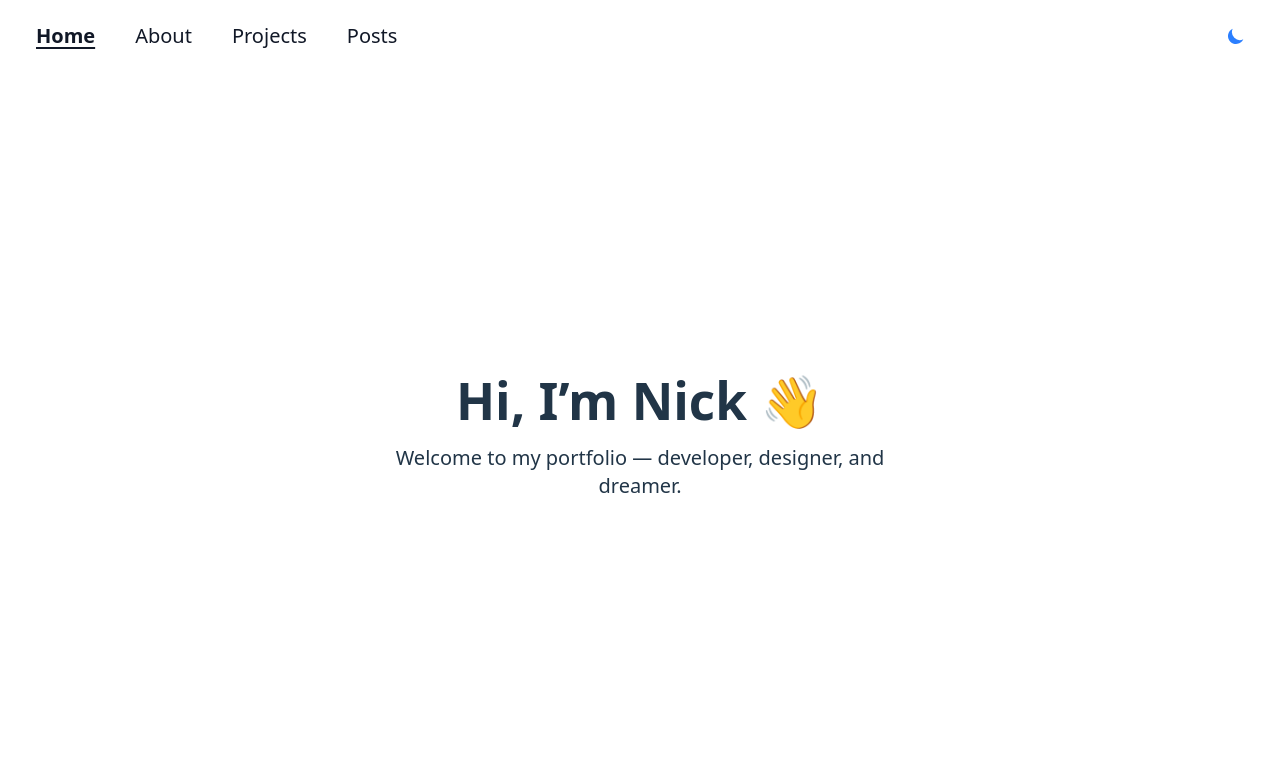
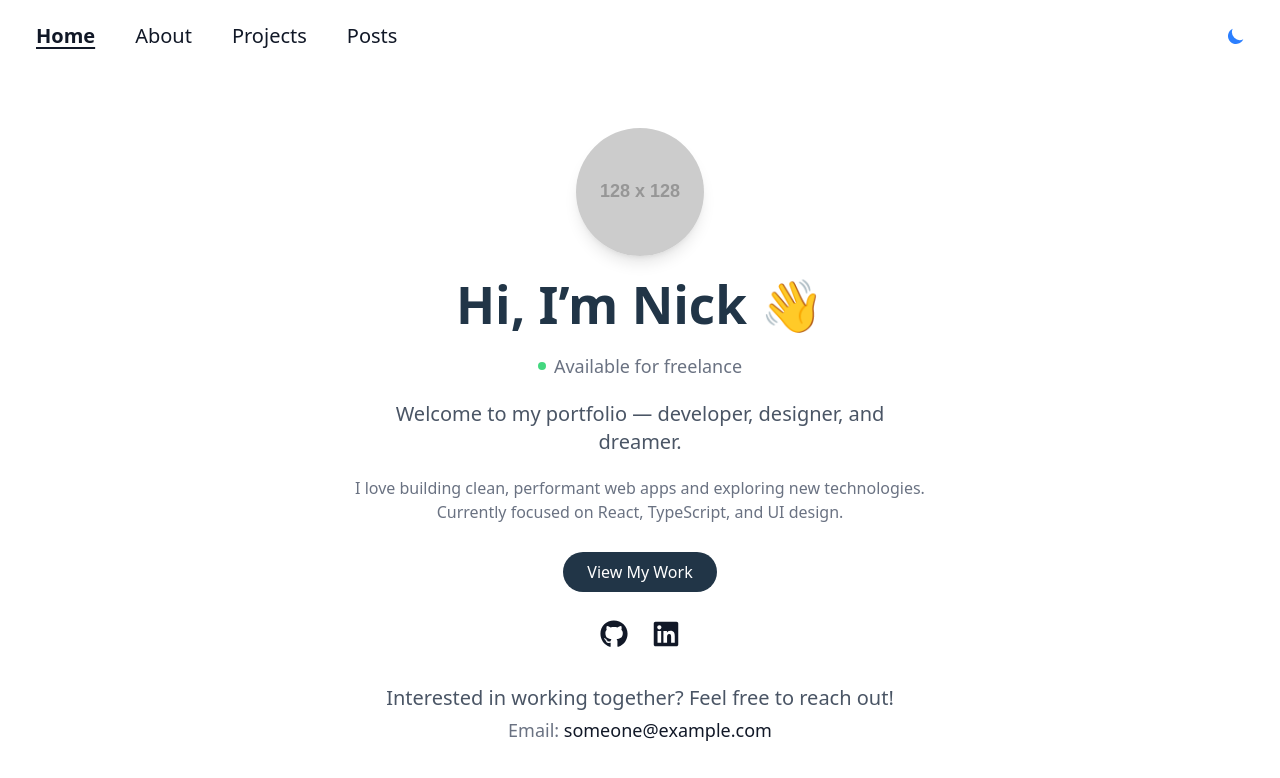
Before and after one commit to nicholas-camp/nicholas-camp.github.io, a React (Vite) app: page / in a window 1280 px wide. Shown: the top 778 px of the page. Built offline with nearby package versions, Linux system fonts and the light colour scheme.

Commit message:
Update home page content

```diff
--- a/src/pages/Home.tsx
+++ b/src/pages/Home.tsx
@@ -1,9 +1,74 @@
+import { FaGithub, FaLinkedin } from 'react-icons/fa'
+
 const Home = () => (
-    <div className="w-full h-full flex flex-col items-center justify-center text-center px-4">
-        <h1 className="text-5xl font-bold mb-4">Hi, I’m Nick 👋</h1>
-        <p className="text-xl max-w-xl">
+    <div className="w-full h-full flex flex-col items-center justify-center text-center px-4 space-y-5">
+        {/* Profile Picture */}
+        <img
+            src="https://placehold.co/128"
+            alt="Profile"
+            className="w-32 h-32 rounded-full object-cover shadow-lg"
+        />
+
+        {/* Heading */}
+        <h1 className="text-5xl font-bold">Hi, I’m Nick 👋</h1>
+
+        {/* Subtle status */}
+        <div className="flex items-center gap-2 text-lg text-gray-500 dark:text-gray-400">
+            <span className="h-2 w-2 rounded-full bg-green-500 animate-pulse"></span>
+            <span>Available for freelance</span>
+        </div>
+
+        {/* Subtitle */}
+        <p className="text-xl max-w-xl text-gray-600 dark:text-gray-400">
             Welcome to my portfolio — developer, designer, and dreamer.
         </p>
+
+        {/* Short Bio */}
+        <p className="text-md max-w-xl text-gray-500 dark:text-gray-400">
+            I love building clean, performant web apps and exploring new technologies. Currently focused on React, TypeScript, and UI design.
+        </p>
+
+        {/* CTA Button */}
+        <a
+            href="/projects"
+            className="mt-2 inline-block px-6 py-2 rounded-full transition hover:opacity-90"
+            style={{
+                backgroundColor: 'var(--text-color)',
+                color: 'var(--bg-color)',
+            }}
+        >
+            View My Work
+        </a>
+
+        {/* Social Links */}
+        <div className="flex gap-6 mt-2">
+            <a
+                href="https://github.com/yourusername"
+                target="_blank"
+                rel="noopener noreferrer"
+                className="text-gray-700 dark:text-gray-300 hover:text-black dark:hover:text-white transition"
+            >
+                <FaGithub size={28} />
+            </a>
+            <a
+                href="https://linkedin.com/in/yourusername"
+                target="_blank"
+                rel="noopener noreferrer"
+                className="text-blue-700 dark:text-blue-400 hover:text-blue-900 dark:hover:text-blue-200 transition"
+            >
+                <FaLinkedin size={28} />
+            </a>
+        </div>
+
+        {/* Contact Me Section */}
+        <div className="mt-4 space-y-1">
+            <p className="text-xl text-gray-600 dark:text-gray-400">
+                Interested in working together? Feel free to reach out!
+            </p>
+            <p className="text-lg text-gray-500 dark:text-gray-400">
+                Email: <a href="mailto:someone@example.com" className="text-blue-500 dark:text-blue-400">someone@example.com</a>
+            </p>
+        </div>
     </div>
 )
 
```
